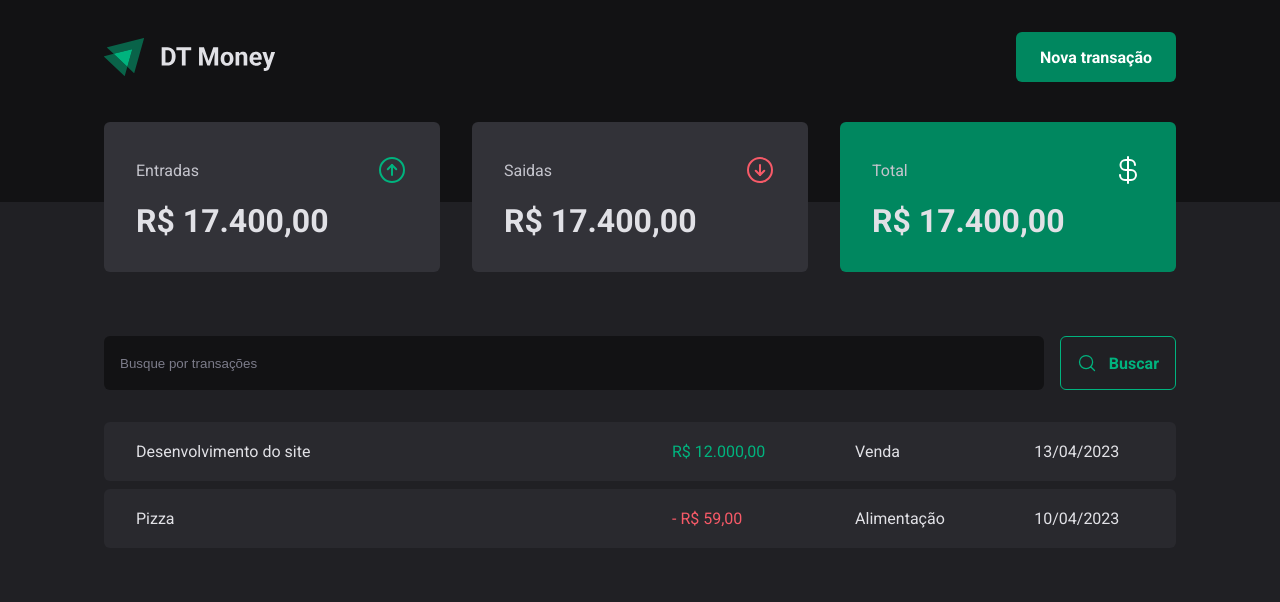
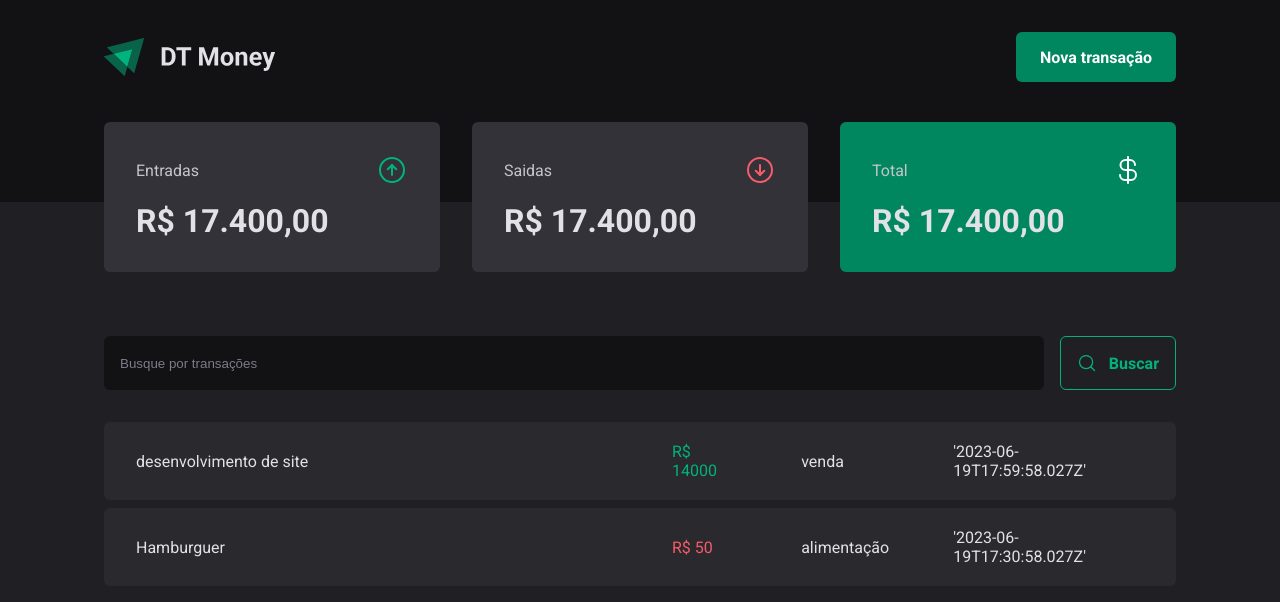
Before and after one commit to ithauront/dtMoney, a React (Vite) app: page / in a window 1280 px wide. Shown: the top 602 px of the page. Built offline with nearby package versions, Linux system fonts and the light colour scheme; data requests are answered from the project's data file.

Commit message:
started to fecth the api
use an assync function to fetch the api and the useEffect to load the fucntion just one time.
started to render the table components based on the result of what comes from the api.

```diff
--- a/src/pages/transactions/index.tsx
+++ b/src/pages/transactions/index.tsx
@@ -1,9 +1,31 @@
+import { useEffect, useState } from "react";
 import { Header } from "../../components/header";
 import { Summary } from "../../components/summary";
 import { SearchForm } from "./components/searchForm";
 import { PriceHighLight, TransactionsContainer, TransactionsTable } from "./styles";
 
+interface Transaction {
+id: number,
+description: string,
+type: 'income' | 'outcome',
+price: number,
+category: string,
+createdAt: string
+}
+
 export function Transactions () {
+    const [transactions, setTransactions] = useState<Transaction[]>([])
+
+    async function loadTransactions() {
+        const response = await fetch('http://localhost:3000/transactions')
+        const data = await response.json();
+
+        setTransactions(data);
+    }
+useEffect(()=> {
+    loadTransactions()
+},[])
+
     return(
         <div>
             <Header />
@@ -12,24 +34,19 @@
                 <SearchForm />
             <TransactionsTable>
                 <tbody>
-
-                    <tr>
-                        <td width="50%">Desenvolvimento do site</td>
-                        <td>
-                        <PriceHighLight variant="income">R$ 12.000,00</PriceHighLight>
-                        </td>
-                        <td>Venda</td>
-                        <td>13/04/2023</td>
-                    </tr>
-                    <tr>
-                        <td width="50%">Pizza</td>
-                        <td>
-                        <PriceHighLight variant="outcome">- R$ 59,00</PriceHighLight>
-                        </td>
-                        <td>Alimentação</td>
-                        <td>10/04/2023</td>
-                    </tr>
-                    </tbody>
+                    {transactions.map(transactions => {
+                        return(
+                            <tr key={transactions.id}>
+                            <td width="50%">{transactions.description}</td>
+                            <td>
+                            <PriceHighLight variant={transactions.type}>R$ {transactions.price}</PriceHighLight>
+                            </td>
+                            <td>{transactions.category}</td>
+                            <td>{transactions.createdAt}</td>
+                        </tr>
+                        )
+                    })}
+                </tbody>
 
             </TransactionsTable>
             </TransactionsContainer>
```
Also changed, not shown: 2 other files (tests, documents, lock files or other folders).
